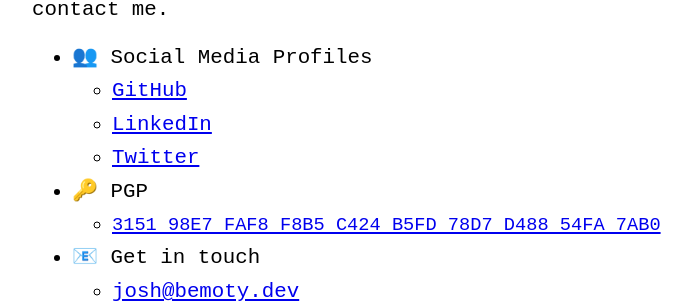
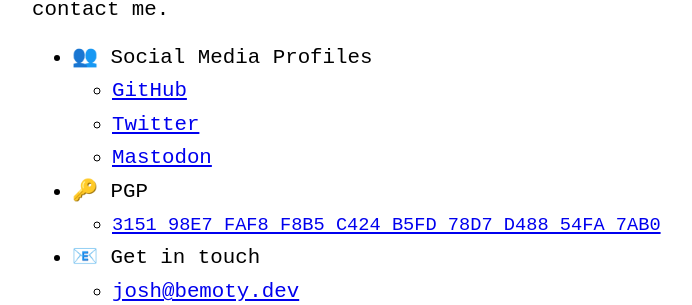
Before and after one commit to bemoty/bemoty.dev, a Jekyll site: the page built from index.md, in a window 1280 px wide. Shown: the part 292-597 px from the top of the page, without its empty margins (288-980 px from the left). Built offline with Jekyll 4.4.1, drawn with Linux system fonts in a browser that asks for light colours.

Commit message:
claimed mastodon lol

```diff
--- a/_data/menu.yml
+++ b/_data/menu.yml
@@ -6,10 +6,10 @@ entries:
     entries:
       - title: GitHub
         url: https://github.com/bemoty
-      - title: LinkedIn
-        url: https://www.linkedin.com/in/joshua-winkler/
       - title: Twitter
         url: https://twitter.com/bemoty
+      - title: Mastodon
+        url: https://mas.to/@bemoty
 
   - title: <span class="emoji">🔑</span> PGP
     entries:
--- a/_includes/menu_item.html
+++ b/_includes/menu_item.html
@@ -2,7 +2,7 @@
   {% for item in include.collection %}
     <li>
     {%- if item.url -%}
-      <a href="{{ item.url }}">{{ item.title }}</a>
+      <a rel="me" href="{{ item.url }}">{{ item.title }}</a>
     {%- else -%}
       {{ item.title }}
     {%- endif -%}
```
